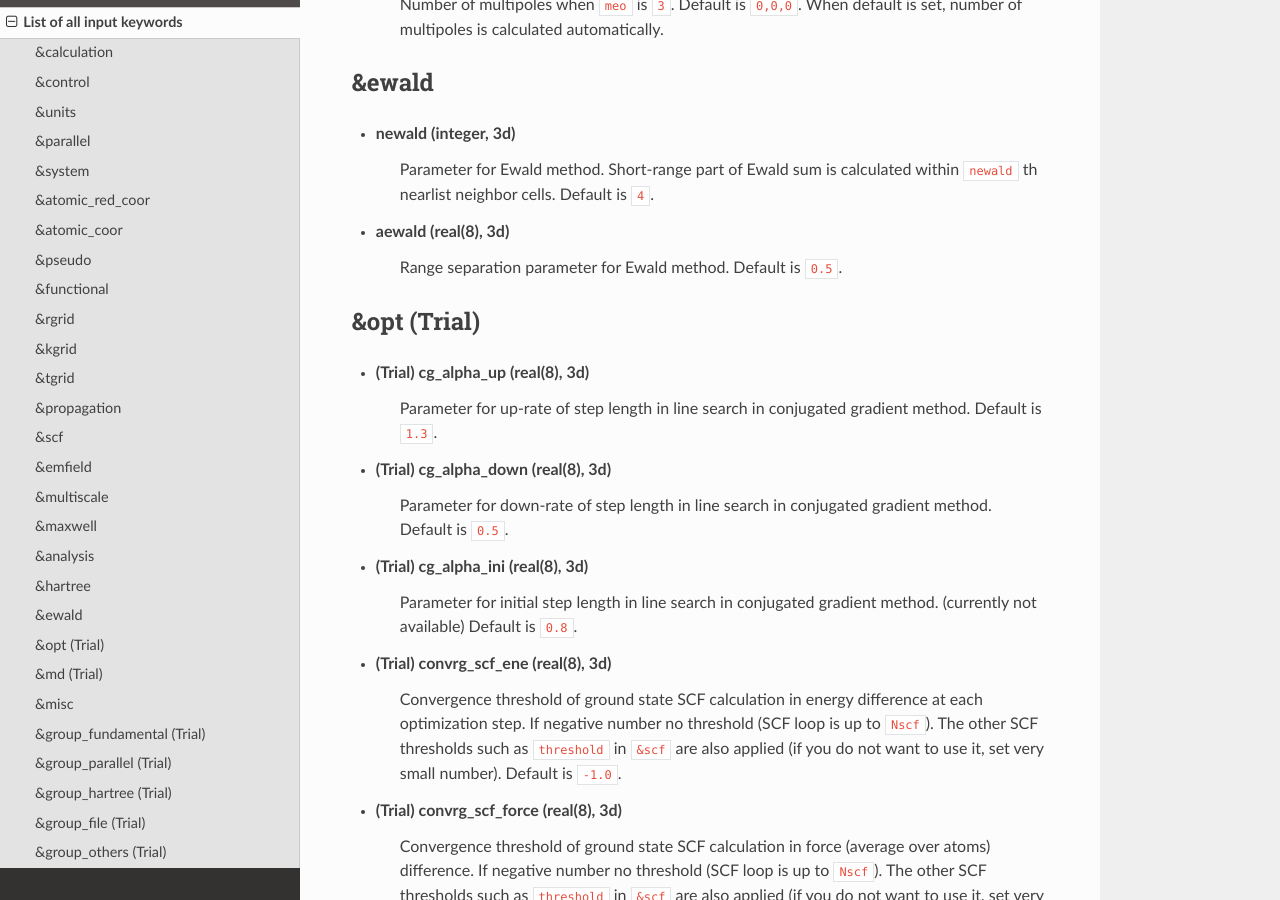
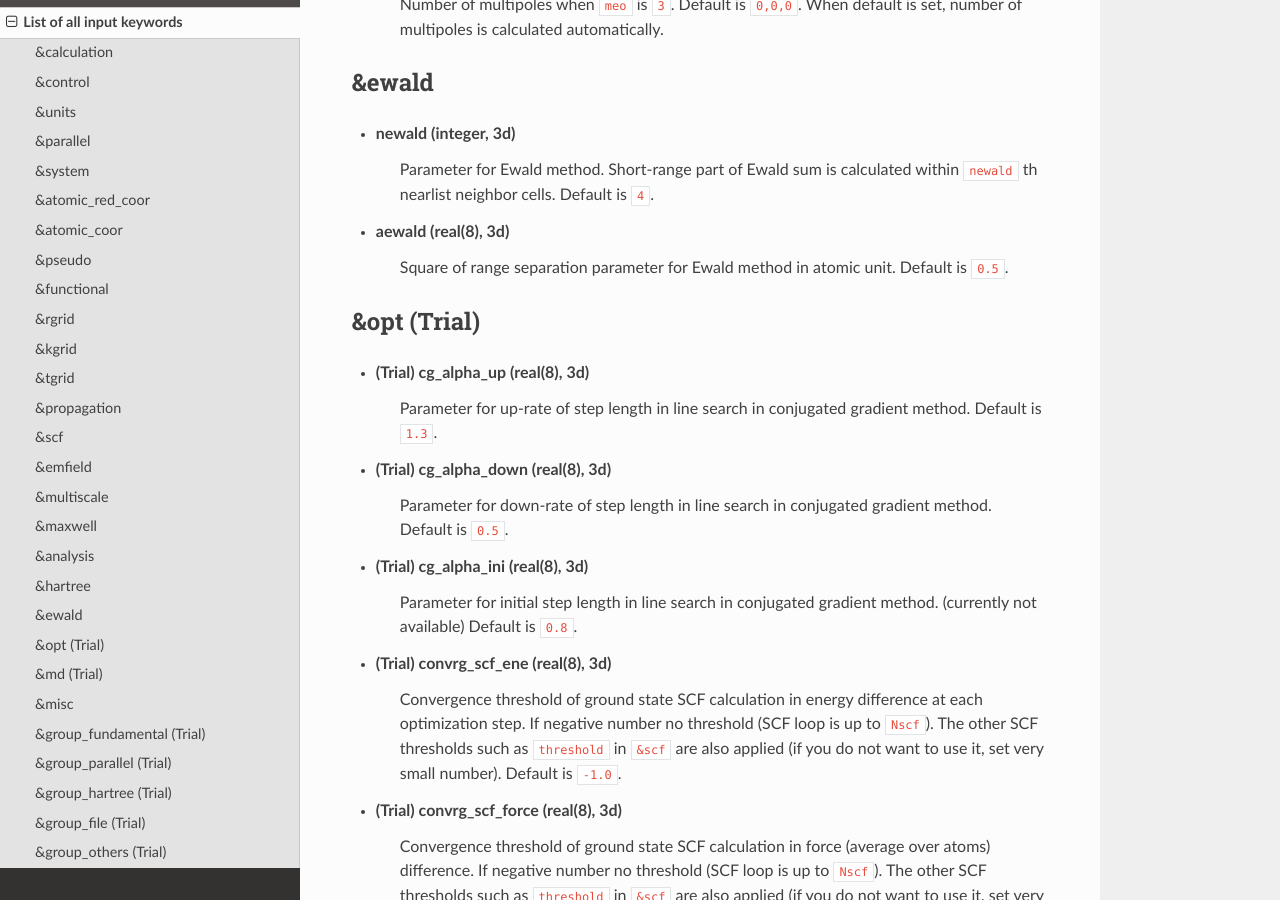
Before and after one commit to SALMON-TDDFT/SALMON-DOCS, a Sphinx documentation site: the page built from source/input_keyword_list.rst, in a window 1280 px wide and 900 px high, scrolled down 19509 px. Built offline with Sphinx 7.4.7 and the Read the Docs theme 2.0.0, drawn with Linux system fonts in a browser that asks for light colours; formulas are drawn with MathJax 3.

Commit message:
Update input_keyword_list.rst

```diff
--- a/source/input_keyword_list.rst
+++ b/source/input_keyword_list.rst
@@ -876,7 +876,7 @@ Input for psudopotentials. Size of array (:) is equal to ``&system/nelem``.
    Default is ``4``.
 
 - **aewald** (real(8), 3d)
-   Range separation parameter for Ewald method.
+   Square of range separation parameter for Ewald method in atomic unit.
    Default is ``0.5``.
 
 
```
